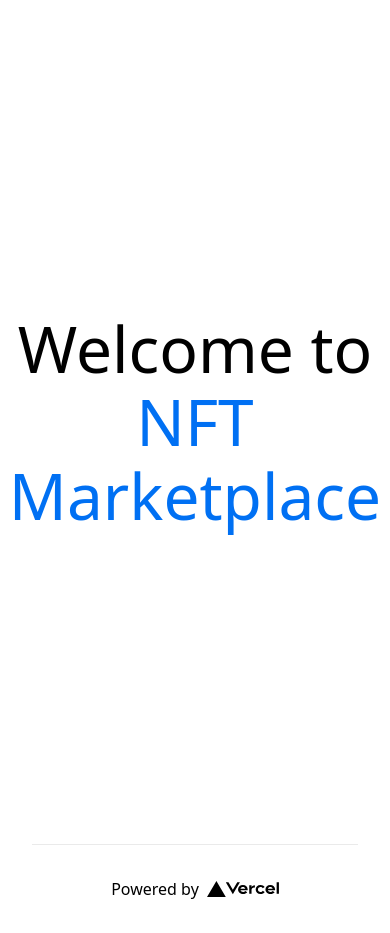
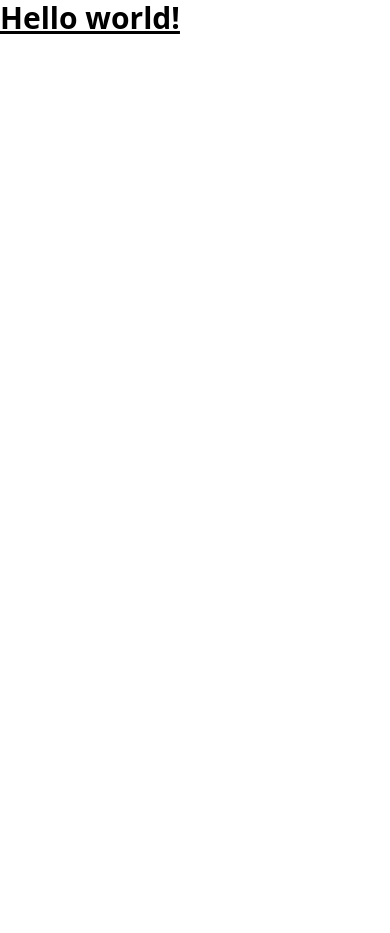
Before and after one commit to hardyjoysan/nft-marketplace, a Next.js app: page / in a window 390 px wide. After the commit the page ends 844 px from the top, so only its background shows below. Built offline with nearby package versions, Linux system fonts and the light colour scheme.

Commit message:
tailwind config for nextjs

```diff
--- a/pages/index.js
+++ b/pages/index.js
@@ -1,34 +1,7 @@
-import Head from "next/head";
-import Image from "next/image";
-import styles from "../styles/Home.module.css";
-
 export default function Home() {
   return (
-    <div className={styles.container}>
-      <Head>
-        <title>Create Next App</title>
-        <meta name="description" content="Generated by create next app" />
-        <link rel="icon" href="/favicon.ico" />
-      </Head>
-
-      <main className={styles.main}>
-        <h1 className={styles.title}>
-          Welcome to <a href="">NFT Marketplace</a>
-        </h1>
-      </main>
-
-      <footer className={styles.footer}>
-        <a
-          href="https://vercel.com?utm_source=create-next-app&utm_medium=default-template&utm_campaign=create-next-app"
-          target="_blank"
-          rel="noopener noreferrer"
-        >
-          Powered by{" "}
-          <span className={styles.logo}>
-            <Image src="/vercel.svg" alt="Vercel Logo" width={72} height={16} />
-          </span>
-        </a>
-      </footer>
+    <div className="container">
+      <h1 className="text-3xl font-bold underline">Hello world!</h1>
     </div>
   );
 }
--- a/styles/Home.module.css
+++ /dev/null
@@ -1,129 +0,0 @@
-.container {
-  padding: 0 2rem;
-}
-
-.main {
-  min-height: 100vh;
-  padding: 4rem 0;
-  flex: 1;
-  display: flex;
-  flex-direction: column;
-  justify-content: center;
-  align-items: center;
-}
-
-.footer {
-  display: flex;
-  flex: 1;
-  padding: 2rem 0;
-  border-top: 1px solid #eaeaea;
-  justify-content: center;
-  align-items: center;
-}
-
-.footer a {
-  display: flex;
-  justify-content: center;
-  align-items: center;
-  flex-grow: 1;
-}
-
-.title a {
-  color: #0070f3;
-  text-decoration: none;
-}
-
-.title a:hover,
-.title a:focus,
-.title a:active {
-  text-decoration: underline;
-}
-
-.title {
-  margin: 0;
-  line-height: 1.15;
-  font-size: 4rem;
-}
-
-.title,
-.description {
-  text-align: center;
-}
-
-.description {
-  margin: 4rem 0;
-  line-height: 1.5;
-  font-size: 1.5rem;
-}
-
-.code {
-  background: #fafafa;
-  border-radius: 5px;
-  padding: 0.75rem;
-  font-size: 1.1rem;
-  font-family: Menlo, Monaco, Lucida Console, Liberation Mono, DejaVu Sans Mono,
-    Bitstream Vera Sans Mono, Courier New, monospace;
-}
-
-.grid {
-  display: flex;
-  align-items: center;
-  justify-content: center;
-  flex-wrap: wrap;
-  max-width: 800px;
-}
-
-.card {
-  margin: 1rem;
-  padding: 1.5rem;
-  text-align: left;
-  color: inherit;
-  text-decoration: none;
-  border: 1px solid #eaeaea;
-  border-radius: 10px;
-  transition: color 0.15s ease, border-color 0.15s ease;
-  max-width: 300px;
-}
-
-.card:hover,
-.card:focus,
-.card:active {
-  color: #0070f3;
-  border-color: #0070f3;
-}
-
-.card h2 {
-  margin: 0 0 1rem 0;
-  font-size: 1.5rem;
-}
-
-.card p {
-  margin: 0;
-  font-size: 1.25rem;
-  line-height: 1.5;
-}
-
-.logo {
-  height: 1em;
-  margin-left: 0.5rem;
-}
-
-@media (max-width: 600px) {
-  .grid {
-    width: 100%;
-    flex-direction: column;
-  }
-}
-
-@media (prefers-color-scheme: dark) {
-  .card,
-  .footer {
-    border-color: #222;
-  }
-  .code {
-    background: #111;
-  }
-  .logo img {
-    filter: invert(1);
-  }
-}
--- a/tailwind.config.js
+++ b/tailwind.config.js
@@ -1,8 +1,8 @@
 /** @type {import('tailwindcss').Config} */
 module.exports = {
-  content: [],
+  content: ["./pages/**/*.{html,js}", "./components/**/*.{html,js}"],
   theme: {
     extend: {},
   },
   plugins: [],
-}
+};
```
